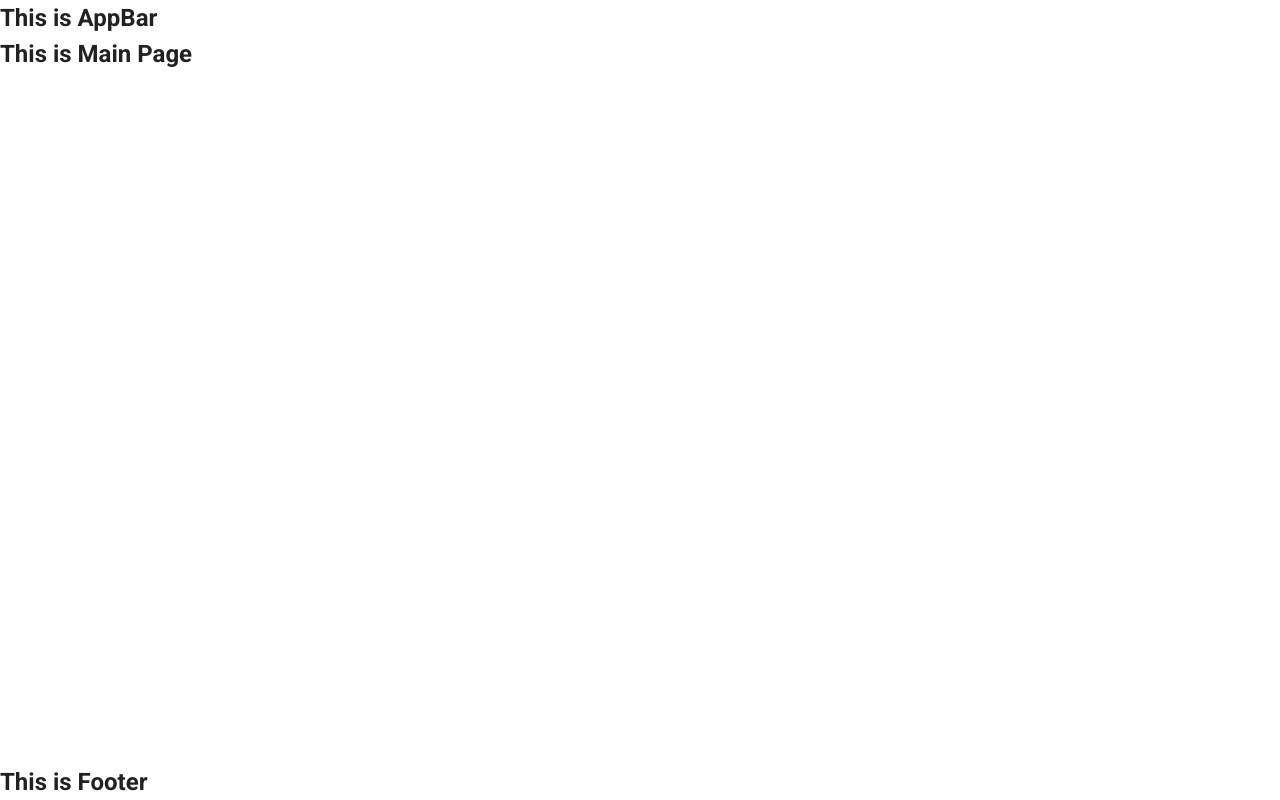
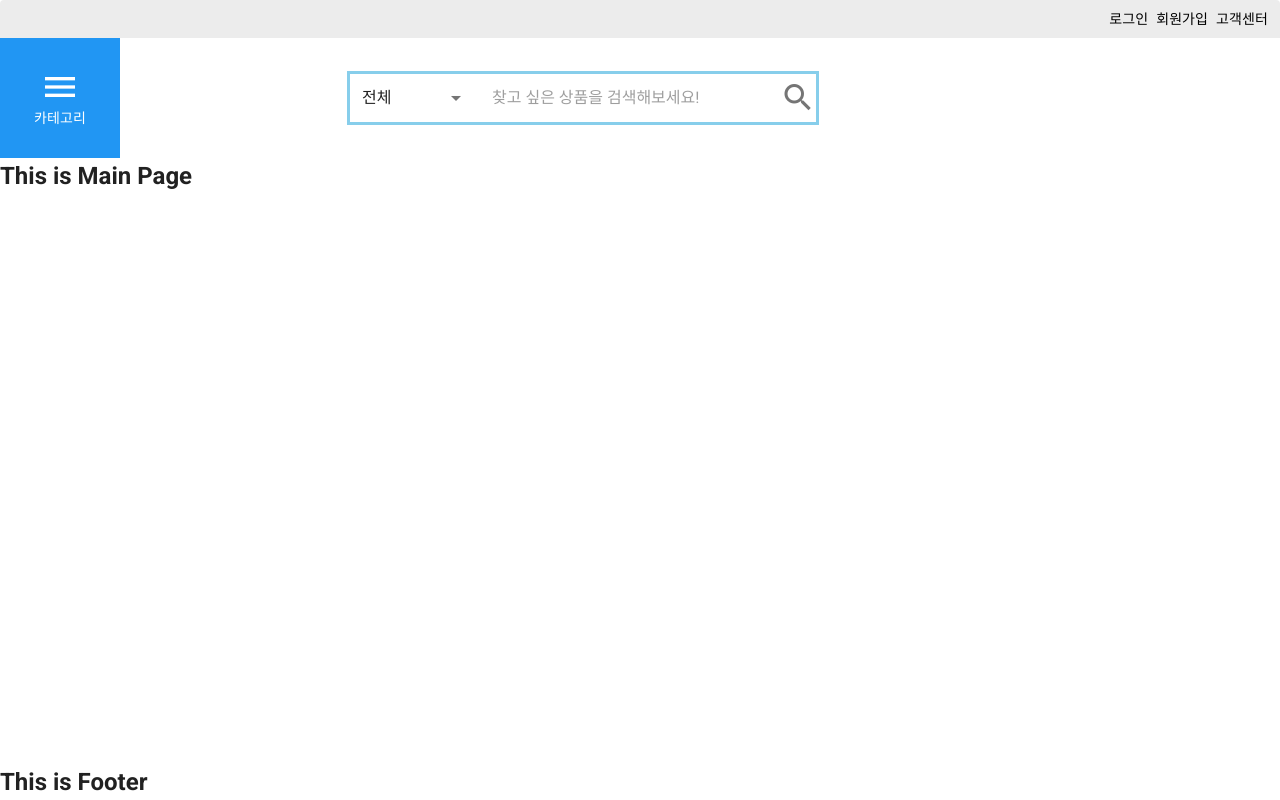
Before and after one commit to smileeeey/DDoreka, a Vue app in the folder frontend/: page / in a window 1280 px wide. Built offline with nearby package versions, Linux system fonts and the light colour scheme.

Commit message:
feat(appbar) : design initial appbar with temporary logo

```diff
--- a/frontend/src/components/core/AppBar.vue
+++ b/frontend/src/components/core/AppBar.vue
@@ -1,10 +1,51 @@
 <template>
-  <h2>This is AppBar</h2>
+  <v-card
+    class="mx-auto"
+    width="100%"
+    flat
+  >
+    <!-- status bar -->
+    <v-card-text
+      style="text-align: right; color: black; background-color: #ECECEC"
+      class="pa-2"
+    >
+      <a href="#" class="mx-1" style="color: black; text-decoration:none; word-break: keep-all">로그인</a>
+      <a href="#" class="mx-1" style="color: black; text-decoration:none; word-break: keep-all">회원가입</a>
+      <a href="#" class="mx-1" style="color: black; text-decoration:none; word-break: keep-all">고객센터</a>
+    </v-card-text>
+
+    <!-- main appbar -->
+    <v-card-text
+      class="pa-0"
+      style="display: flex;"
+    >
+      <!-- Categories -->
+      <Categories />
+
+      <!-- logo(temporary) -->
+      <v-img
+        src="@/assets/temporary_logo.png"
+        class="my-auto mx-5"
+        max-height="80"
+        max-width="187"
+      >
+      </v-img>
+
+      <!-- SearchBar -->
+      <SearchBar class="my-auto" />
+    </v-card-text>
+  </v-card>
 </template>
 
 <script>
+import Categories from './AppBar/Categories.vue'
+import SearchBar from './AppBar/SearchBar.vue'
 export default {
   name: 'AppBar',
+  components: {
+    Categories,
+    SearchBar,
+  },
 }
 </script>
 
--- /dev/null
+++ b/frontend/src/components/core/AppBar/Categories.vue
@@ -0,0 +1,25 @@
+<template>
+  <v-sheet
+    color="blue"
+    height="120"
+    width="120"
+    style="color: white; display: flex;
+    justify-content:center; align-items: center;
+    flex-direction: column;"
+  >
+    <v-icon x-large style="color: white">
+      mdi-menu
+    </v-icon>
+    <span>카테고리</span>
+  </v-sheet>
+</template>
+
+<script>
+export default {
+  name: 'Categories',
+}
+</script>
+
+<style>
+
+</style>
--- /dev/null
+++ b/frontend/src/components/core/AppBar/SearchBar.vue
@@ -0,0 +1,44 @@
+<template>
+  <div style="display: flex; border: 3px skyblue solid">
+    <v-select
+      v-model="e1"
+      :items="items"
+      solo
+      flat
+
+      style="max-width: 130px"
+    ></v-select>
+
+    <v-text-field
+
+      placeholder="찾고 싶은 상품을 검색해보세요!"
+      clearable
+      solo
+      flat
+      style="width: 300px"
+    ></v-text-field>
+    <v-icon large>
+      mdi-magnify
+    </v-icon>
+  </div>
+</template>
+
+<script>
+export default {
+  name: 'SearchBar',
+  data: () => ({
+      e1: '전체',
+      items: ['전체', '여성패션', '남성패션', '뷰티'],
+    }),
+}
+</script>
+
+<style scoped>
+  >>> .v-text-field__details {
+    display: none;
+  }
+
+  >>> .v-input__slot {
+    margin: 0;
+  }
+</style>
```
Also changed, not shown: frontend/src/assets/temporary_logo.png (added).
